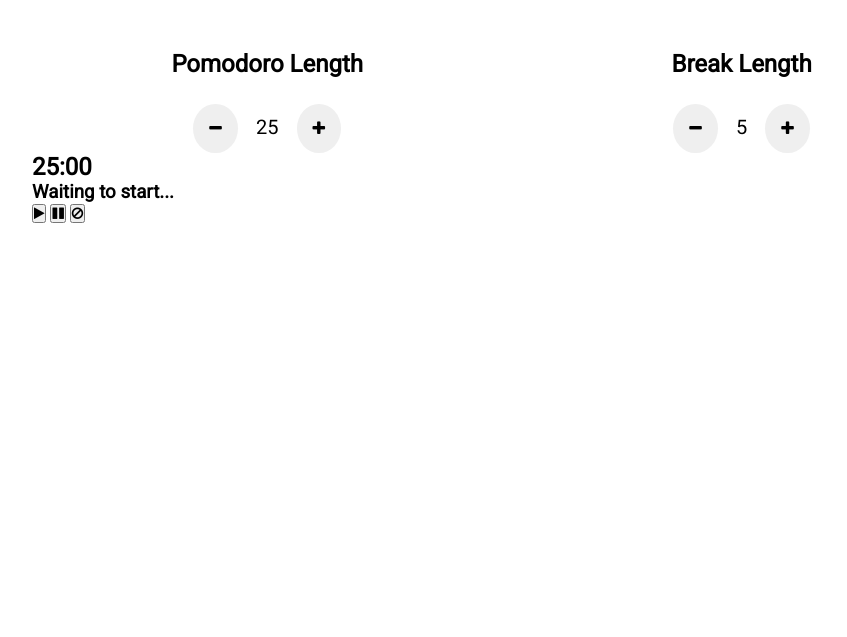
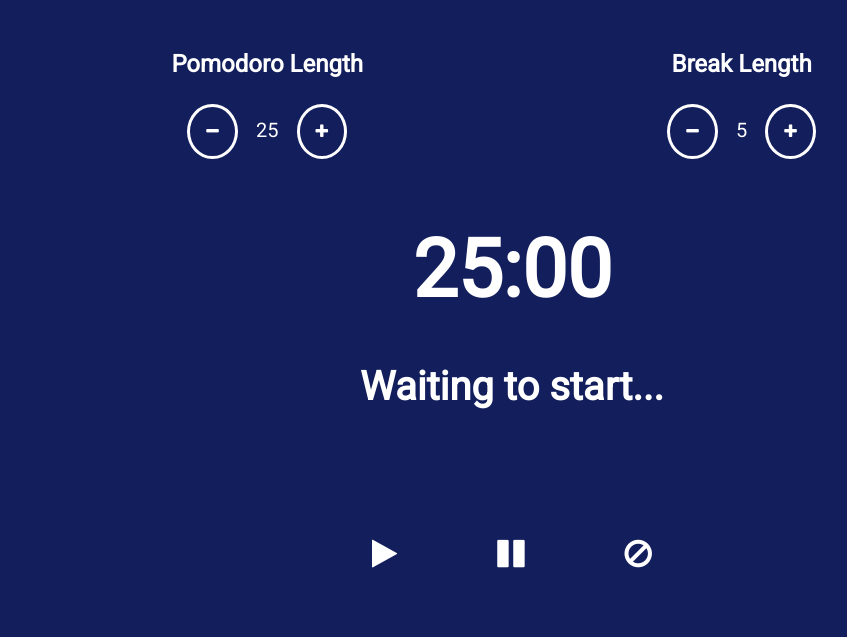
Before and after one commit to CarsonMcKinstry/pomodoro-clock, a website: page index.html in a window 1280 px wide. Shown: the whole page, without its empty margins (128-975 px from the left). Drawn offline with nearby package versions, Linux system fonts and the light colour scheme.

Commit message:
Minimum viable product

```diff
--- a/css/main.css
+++ b/css/main.css
@@ -8,6 +8,8 @@
 
 body {
   font-family: 'Roboto', sans-serif;
+  color: #fff;
+  background-color: #131E5C;
 }
 
 main {
@@ -38,4 +40,64 @@
   padding: 1em;
   border-radius: 50%;
   border: 0;
+  cursor: pointer;
+  color: #fff;
+  background-color: transparent;
+  border: 3px solid white;
+  transition: .1s ease-in all;
 }
+
+.ui-controls .pomo-controls button:active {
+  background-color: #fff;
+  color: #131E5C;
+  /*border: 3px solid #131E5C;*/
+}
+
+.ui-controls .pomo-controls button:focus {
+  outline: 0;
+}
+
+.timer-display {
+  text-align: center;
+  padding: 64px;
+}
+
+.timer-display > h2 {
+  font-size: 5em;
+}
+
+.timer-display > h3 {
+  padding-top: 46px;
+  font-size: 2.5em;
+}
+
+.timer-controls {
+  text-align: center;
+}
+
+.timer-controls button {
+  font-size: 2em;
+  line-height: 2em;
+  background-color: transparent;
+  border: 0;
+  padding: 1.5em;
+  cursor: pointer;
+  transition: 0.1s ease-in all;
+  color: #fff;
+}
+
+.timer-controls button:focus {
+  outline: 0;
+}
+
+.play:hover {
+   color: #23A63B;
+}
+
+.pause:hover {
+  color: #FFF441;
+}
+
+.reset:hover {
+  color: #FF3C26;
+}
--- a/index.html
+++ b/index.html
@@ -46,15 +46,15 @@
 
 
       <div class="timer-controls">
-        <button ng-click="pom.start()">
+        <button ng-click="pom.start()" class="play">
           <i class="fa fa-play"></i>
         </button>
 
-        <button ng-click="pom.pause()">
+        <button ng-click="pom.pause()" class="pause">
           <i class="fa fa-pause"></i>
         </button>
 
-        <button ng-click="pom.reset()">
+        <button ng-click="pom.reset()" class="reset">
           <i class="fa fa-ban"></i>
         </button>
       </div>
--- a/js/main.js
+++ b/js/main.js
@@ -8,7 +8,7 @@
   vm.pomMin = 25;
   vm.pomTime = vm.pomMin * 60;
   vm.breakMin = 5;
-  vm.breakTime = vm.breakMin * 60 + 1;
+  vm.breakTime = vm.breakMin * 60;
   vm.timeLeft = displayTime(vm.pomTime);
   vm.originalTime = 25;
   vm.message = "Waiting to start..."
@@ -45,17 +45,23 @@
       vm.pomTime--;
       vm.timeLeft = displayTime(vm.pomTime);
       if ( vm.pomTime === 0){
+        playSound('audio/gentle-alarm.mp3');
         onBreak = true;
         vm.message = "Time for a break!";
         $interval.cancel(timer);
-        breakTick();
-        timer = $interval(breakTick, 1000, 0);
+        vm.timeLeft = displayTime(vm.breakTime);
+        setTimeout(function(){
+          breakTick();
+          timer = $interval(breakTick, 1000, 0);
+        }, 1000);
       }
     }
 
     function breakTick() {
       vm.breakTime--;
       if (vm.breakTime === 0){
+        playSound('audio/filling-your-inbox.mp3');
+        vm.timeLeft = displayTime(vm.pomTime);
         onBreak = false;
         vm.message = "Waiting to start";
         reset();
@@ -78,8 +84,8 @@
   }
 
   function resetBreak(){
-    vm.breakTime = vm.breakMin * 60 +1;
-    console.log(vm.breakTime);
+    vm.breakTime = vm.breakMin * 60;
+    reset();
   }
 
   function pomUp() {
@@ -102,7 +108,15 @@
 
   function breakDown() {
     vm.breakMin--;
+    if(vm.breakMin < 1){
+      vm.breakMin = 1;
+    }
     resetBreak();
   }
 
+  function playSound(file) {
+    var wav = new Audio(file);
+    wav.play();
+  }
+
 }
```
Also changed, not shown: 2 other files.
